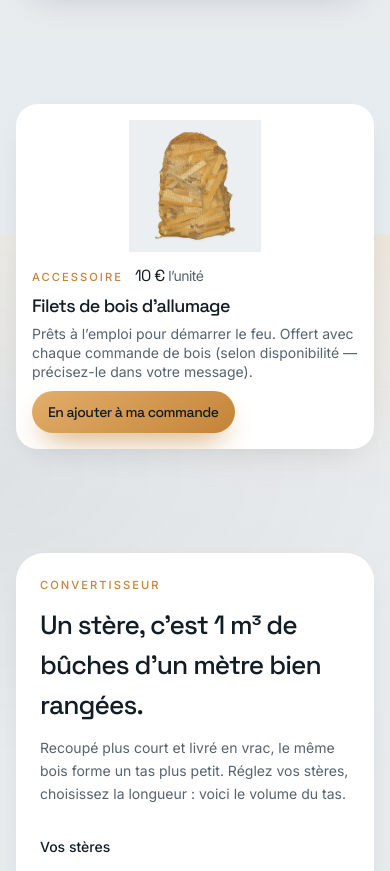
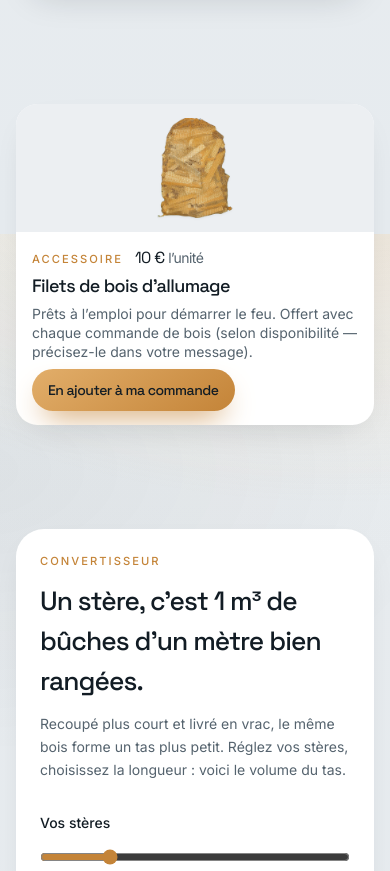
Before and after one commit to BlonXsss/gb-bois, a Next.js app in the folder web/: page / in a window 390 px wide. Shown: the part 6518-7389 px from the top of the page. Built offline with nearby package versions, Linux system fonts and the light colour scheme.

Commit message:
Make kindling image full-bleed on mobile accessory card
Use a full-width image band on small screens and keep the desktop
rail compact so empty padding around the product is reduced.

Co-authored-by: BlonXsss <BlonXsss@users.noreply.github.com>

```diff
--- a/web/src/components/Sections.tsx
+++ b/web/src/components/Sections.tsx
@@ -736,17 +736,16 @@ export function Extras() {
     <section className="section-pad site-width section-y">
       <Reveal>
         <div className="flex max-w-3xl flex-col overflow-hidden rounded-[1.35rem] bg-white shadow-soft sm:flex-row">
-          <div className="relative mx-auto mt-4 h-[132px] w-[132px] shrink-0 sm:m-0 sm:h-auto sm:w-[150px] sm:min-h-[150px] sm:self-stretch lg:w-[168px]">
-            <div className="absolute inset-0 bg-page/80 sm:rounded-none" />
+          <div className="relative h-[128px] w-full shrink-0 bg-page/80 sm:h-auto sm:w-[150px] sm:min-h-full sm:self-stretch lg:w-[168px]">
             <Image
               src={item.image}
               alt={item.title}
               fill
-              className="object-contain p-2 drop-shadow-sm sm:p-3"
-              sizes="168px"
+              className="object-contain p-2.5 drop-shadow-sm sm:p-3"
+              sizes="(max-width: 640px) 100vw, 168px"
             />
           </div>
-          <div className="flex min-w-0 flex-1 flex-col gap-2.5 px-4 pb-4 pt-3 sm:px-5 sm:py-4">
+          <div className="flex min-w-0 flex-1 flex-col gap-2 px-4 py-3.5 sm:gap-2.5 sm:px-5 sm:py-4">
             <div className="min-w-0">
               <div className="flex flex-wrap items-baseline gap-x-3 gap-y-0.5">
                 <p className="eyebrow !mb-0">Accessoire</p>
@@ -757,7 +756,7 @@ export function Extras() {
                   </span>
                 </p>
               </div>
-              <h2 className="mt-1 font-display text-lg font-medium tracking-tightest sm:text-xl">
+              <h2 className="mt-0.5 font-display text-lg font-medium tracking-tightest sm:text-xl">
                 {item.title}
               </h2>
               <p className="mt-1 text-sm leading-snug text-muted">
```
